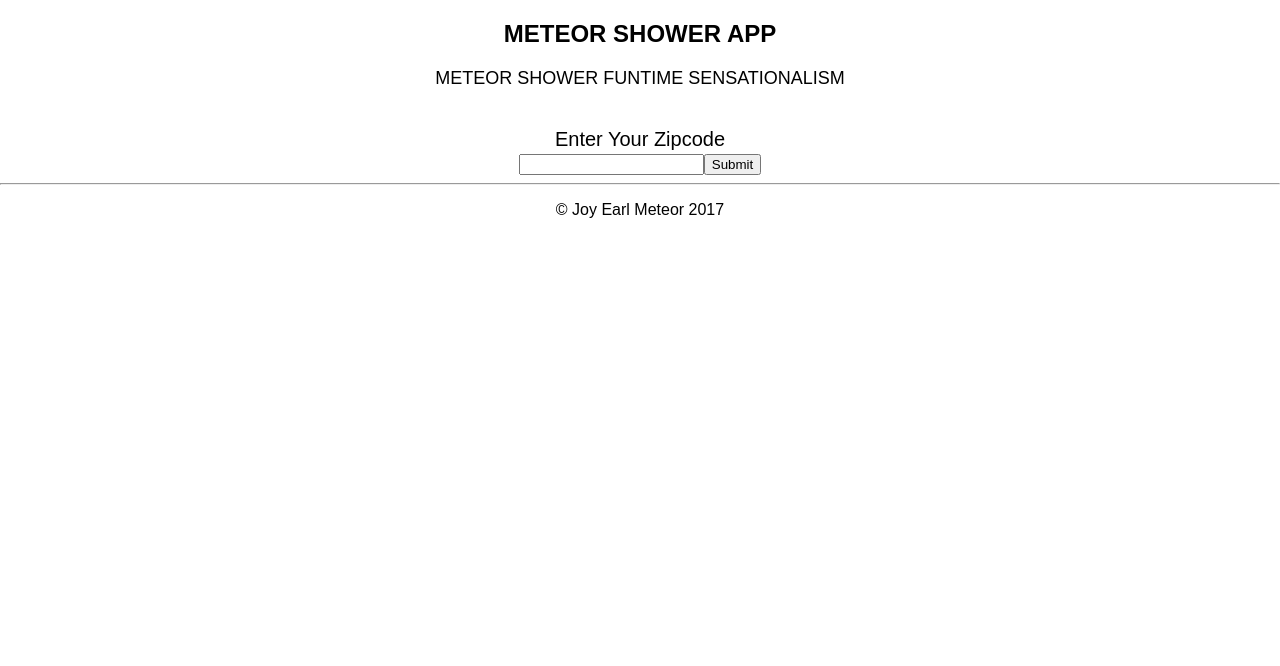
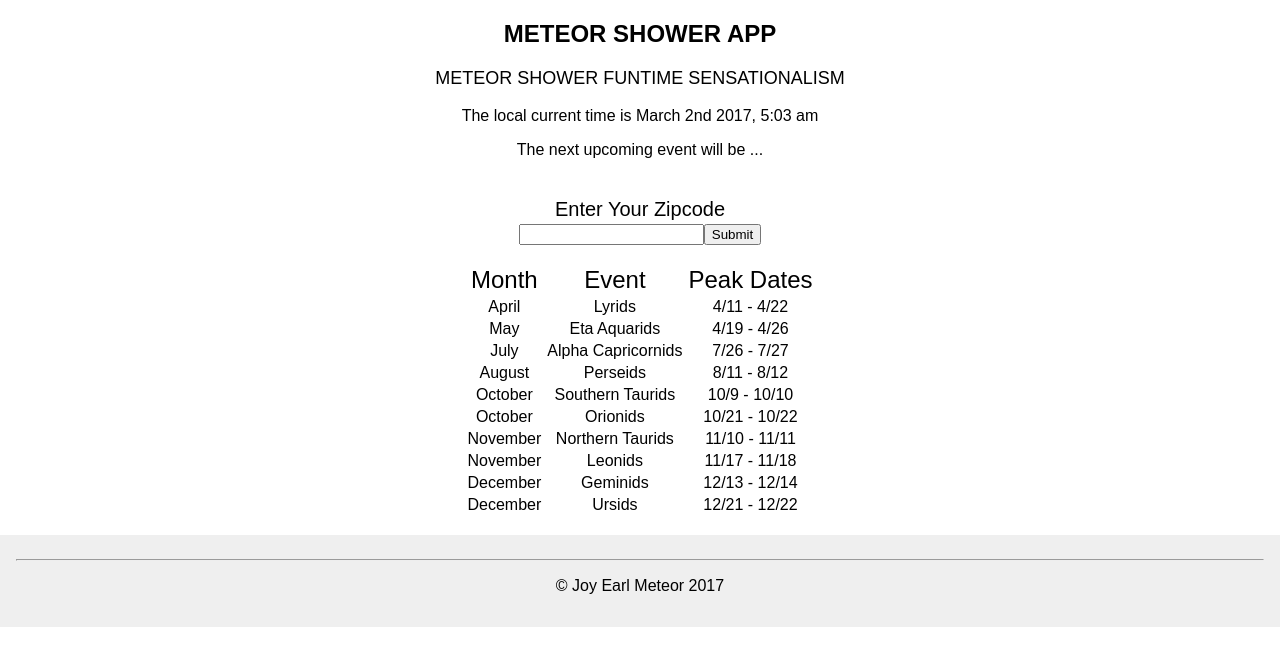
Before and after one commit to joyzoso/MeteorShowerReact, a React (Create React App) app: page / in a window 1280 px wide. Shown: the top 666 px of the page. Built offline with nearby package versions, Linux system fonts and the light colour scheme.

Commit message:
table render and added moment.js

```diff
--- a/public/index.html
+++ b/public/index.html
@@ -4,6 +4,8 @@
     <meta charset="utf-8">
     <meta name="viewport" content="width=device-width, initial-scale=1">
     <link rel="shortcut icon" href="%PUBLIC_URL%/favicon.ico">
+    <link rel="stylesheet" src="https://npmcdn.com/react-bootstrap-table/dist/react-bootstrap-table-all.min.css"></link>
+
     <!--
       Notice the use of %PUBLIC_URL% in the tag above.
       It will be replaced with the URL of the `public` folder during the build.
--- a/src/App.css
+++ b/src/App.css
@@ -27,7 +27,34 @@
   text-align: center;
 }
 .footer {
+  /*position: absolute;
+  /*right: 0;
+  bottom: 0;
+  left: 0;*/
+  padding: 1rem;
+  background-color: #efefef;
   text-align: center;
+
+}
+
+.info {
+  text-align: center;
+}
+
+.header {
+  text-align: center;
+  font-size: x-large;
+}
+.table {
+  text-align: center;
+}
+
+.date {
+  text-align: center;
+}
+
+.fullTable {
+  margin:0 auto;
 }
 
 @keyframes App-logo-spin {
--- a/src/App.js
+++ b/src/App.js
@@ -3,7 +3,8 @@ import './App.css';
 import UserInput from './UserInput';
 import Footer from './Footer';
 import Meteors from './Meteors';
-// import Date from './Date';
+import Date from './Date';
+
 
 class App extends Component {
   render() {
@@ -11,16 +12,17 @@ class App extends Component {
       <div>
         <div className="App">
             <h2>METEOR SHOWER APP</h2>
-          <p className="App-intro">
-            METEOR SHOWER FUNTIME SENSATIONALISM
-          </p>
-        </div>
+             <p className="App-intro">
+                METEOR SHOWER FUNTIME SENSATIONALISM
+            </p>
+         </div>
+          <Date/>
           <UserInput/>
-          {/* <p className="date"></p> */}
-        {/* <Date/> */}
-
+          <br></br>
+          <Meteors/>
+          <br></br>
           <Footer/>
-    </div>
+     </div>
 
     );
   }
--- a/src/Date.js
+++ b/src/Date.js
@@ -1,19 +1,23 @@
-// import React, { Component } from 'react';
-// export default class Date extends Component {
-//
-//   // function printDate(){
-//   //         var month = new Date().getMonth();
-//   //         var date = new Date().toLocaleString();
-//   //         console.log(month);
-//   //         // document.getElementByclass('time').innerhtml("<p>" + "The time is " + date);
-//   //         }
-//
-//   // render() {
-//   //   let date = Date.now();
-//   //  return (
-//   //     <div>
-//   //       <p>The current date is {date}</p>
-//   //     </div>
-//   //         )
-//   //   }
-//   }
+import React, { Component } from 'react';
+import Moment from 'moment';
+
+export default class Date extends Component {
+
+
+    render() {
+        let date = Moment();
+        let formattedDate = Moment(date).format('MMMM Do YYYY, h:mm a')
+
+             return(
+                // is is the local current time? need more moment mumbo jumbo for that
+               <div className="date">
+                  <p>The local current time is {formattedDate}</p>
+                  <p> The next upcoming event will be ... </p>
+               </div>
+                 )
+    }
+}
+
+// so this is where I would want to have the date object pull the corresponding month and display the next event(s)
+// but along with that I also want a modal to have separate information, so should I have the Modal (or whatever)
+// component deal with that logic or have it here in the date component? hmmmm
--- a/src/Meteors.js
+++ b/src/Meteors.js
@@ -1,34 +1,64 @@
 import React, { Component } from 'react';
 import './App.css';
+
 
 
 export default class Meteors extends Component {
   constructor(props) {
     super(props);
 
-    this.state ={
-      date: '',
-      event: [
-        {month: "January", event:
-        [
-          {time: "January 21", event: "Perseids"},
-          {time: "January 21", event: "Perseids"},
-          {time: "January 21", event: "Perseids"},
-          {time: "January 21", event: "Perseids"},
-          {time: "January 21", event: "Perseids"},
-        ]
+    this.state = {
+      showers:[
+          {date: "April", event: "Lyrids", peak: "4/11 - 4/22"},
+          {date: "May", event: "Eta Aquarids", peak: "4/19 - 4/26"},
+          {date: "July ", event: "Alpha Capricornids", peak: "7/26 - 7/27"},
+          {date: "August", event: "Perseids", peak: "8/11 - 8/12"},
+          {date: "October", event: "Southern Taurids", peak: "10/9 - 10/10"},
+          {date: "October", event: "Orionids", peak: "10/21 - 10/22"},
+          {date: "November", event: "Northern Taurids", peak: "11/10 - 11/11"},
+          {date: "November", event: "Leonids", peak: "11/17 - 11/18"},
+          {date: "December", event: "Geminids", peak: "12/13 - 12/14"},
+          {date: "December", event: "Ursids", peak: "12/21 - 12/22"},
+
+          ]
+      }
+
+      this.showShowers = this.showShowers.bind(this);
+
     }
-  ]
+
+
+    showShowers(showers) {
+      this.setState({
+        showers: {
+          date: showers.date,
+          event: showers.event,
+          peak: showers.peak,
+          }
+      });
+    }
+
+
+//probably unnecessary breaks for the table below and on lines 52, 53 aka find better way
+    render() {
+      let x = this.state.showers.map((showers, index) => (
+            <tr><td>{showers.date}</td><br></br><td>{showers.event}</td><br></br><td>{showers.peak}</td></tr>
+            ))
+      return (
+        <div className="fullTable">
+          <table className="fullTable">
+            <thead className="header">
+              <tr>
+                <td>Month</td><br></br>
+                <td>Event</td><br></br>
+                <td>Peak Dates</td>
+               </tr>
+            </thead>
+            <tbody className="table">
+            {x}
+           </tbody>
+          </table>
+         </div>
+    )
+  }
 }
-}
-render() {
-  return (
-  <div>
-    {this.state.event.map((event, index) => {
-      <p>
-        {date.event}
-      </p>
-    })}
-  </div>
-)}
-}
--- a/src/UserInput.js
+++ b/src/UserInput.js
@@ -1,5 +1,6 @@
 import React, { Component } from 'react';
 import axios from 'axios';
+import Meteors from './Meteors';
 
 
 export default class UserInput extends Component {
--- a/src/index.js
+++ b/src/index.js
@@ -5,5 +5,6 @@ import './index.css';
 
 ReactDOM.render(
   <App />,
-  document.getElementById('root')
+  document.getElementById('root'),
+
 );
```
Also changed, not shown: package.json (+6 -1 lines).
